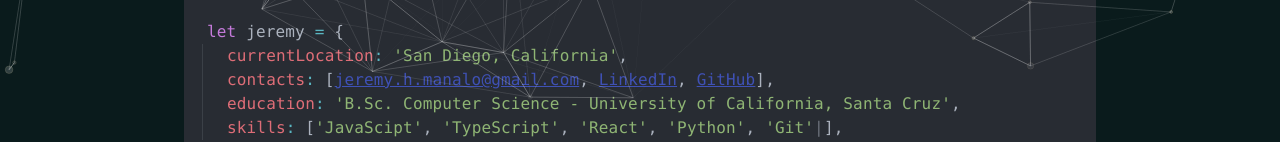
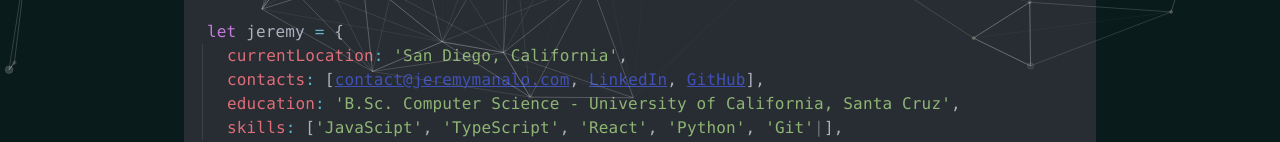
Before and after one commit to JeremyManalo/Portfolio, a React (Create React App) app in the folder client/: page / in a window 1280 px wide. Shown: the part 696-838 px from the top of the page. Built offline with nearby package versions, Linux system fonts and the light colour scheme.

Commit message:
changed email of contacts

```diff
--- a/client/src/componants/Header.tsx
+++ b/client/src/componants/Header.tsx
@@ -95,7 +95,7 @@ const Header = () => {
           <Grid container justify="center">
             {iconLink(linkedinIcon, 'https://linkedin.com/in/jeremy-manalo')}
             {iconLink(githubIcon, 'https://github.com/JeremyManalo')}
-            {emailLink(emailIcon, 'jeremy.h.manalo@gmail.com')}
+            {emailLink(emailIcon, 'contact@jeremymanalo.com')}
           </Grid>
         </Box>
       </Box>
--- a/client/src/componants/MyInfo.tsx
+++ b/client/src/componants/MyInfo.tsx
@@ -108,10 +108,10 @@ const MyInfo = () => {
       {coloredText(classes.varText, '[')}
       <Link
         target="_top"
-        href="mailto:jeremy.h.manalo@gmail.com"
+        href="mailto:contact@jeremymanalo.com"
         underline="always"
       >
-        jeremy.h.manalo@gmail.com
+        contact@jeremymanalo.com
       </Link>
       {coloredText(classes.varText, ', ')}
       {val.map((value, index) => {
```
